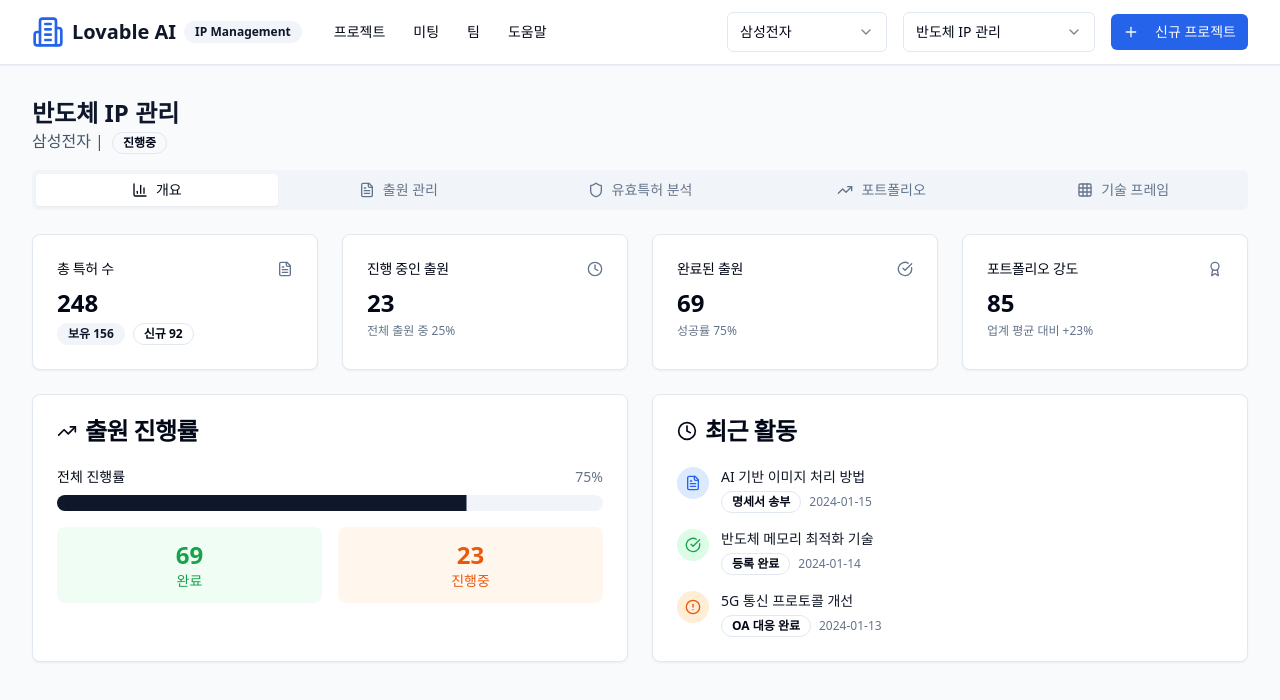
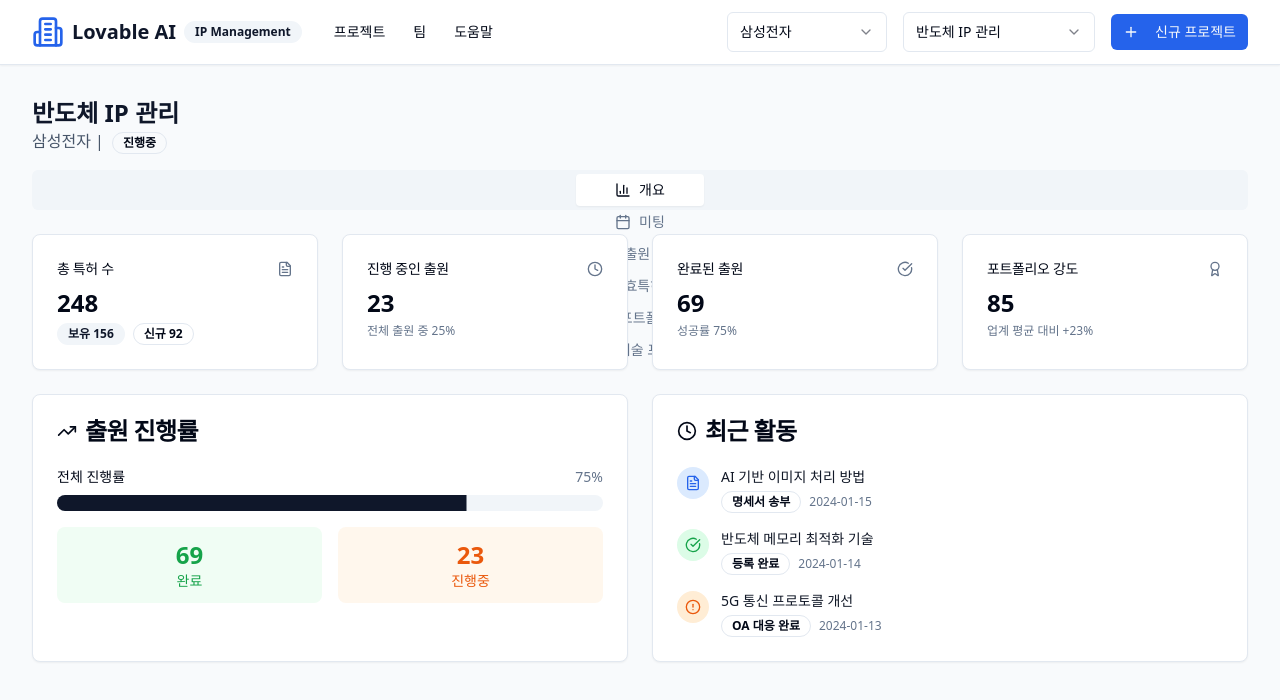
Before and after one commit to Sujeong-priv/lovable-ip-compass, a React (Vite) app: page / in a window 1280 px wide. Shown: the top 700 px of the page. Built offline with nearby package versions, Linux system fonts and the light colour scheme.

Commit message:
Refactor: Update top menu bar
Updated the top menu bar to include the "미팅 히스토리" option, as requested.

```diff
--- a/src/components/AppHeader.tsx
+++ b/src/components/AppHeader.tsx
@@ -11,9 +11,7 @@ import {
   MenubarSeparator,
   MenubarTrigger,
 } from '@/components/ui/menubar';
-import { Dialog, DialogContent, DialogHeader, DialogTitle } from '@/components/ui/dialog';
 import { Building2, Plus, Calendar, Users, FileText, Settings, HelpCircle } from 'lucide-react';
-import { MeetingHistory } from '@/components/MeetingHistory';
 
 interface Customer {
   id: string;
@@ -46,8 +44,6 @@ export const AppHeader: React.FC<AppHeaderProps> = ({
   onCustomerChange,
   onProjectChange
 }) => {
-  const [isMeetingHistoryOpen, setIsMeetingHistoryOpen] = useState(false);
-
   return (
     <div className="bg-white border-b border-slate-200 shadow-sm">
       <div className="max-w-7xl mx-auto px-4 sm:px-6 lg:px-8">
@@ -76,25 +72,6 @@ export const AppHeader: React.FC<AppHeaderProps> = ({
                   <MenubarItem>
                     <FileText className="h-4 w-4 mr-2" />
                     보고서 생성
-                  </MenubarItem>
-                </MenubarContent>
-              </MenubarMenu>
-
-              <MenubarMenu>
-                <MenubarTrigger className="px-3 py-1">미팅</MenubarTrigger>
-                <MenubarContent>
-                  <MenubarItem onClick={() => setIsMeetingHistoryOpen(true)}>
-                    <Calendar className="h-4 w-4 mr-2" />
-                    미팅 히스토리
-                  </MenubarItem>
-                  <MenubarItem>
-                    <Plus className="h-4 w-4 mr-2" />
-                    새 미팅 등록
-                  </MenubarItem>
-                  <MenubarSeparator />
-                  <MenubarItem>
-                    <FileText className="h-4 w-4 mr-2" />
-                    미팅 자료 관리
                   </MenubarItem>
                 </MenubarContent>
               </MenubarMenu>
@@ -165,16 +142,6 @@ export const AppHeader: React.FC<AppHeaderProps> = ({
           </div>
         </div>
       </div>
-
-      {/* 미팅 히스토리 다이얼로그 */}
-      <Dialog open={isMeetingHistoryOpen} onOpenChange={setIsMeetingHistoryOpen}>
-        <DialogContent className="max-w-7xl max-h-[90vh] overflow-y-auto">
-          <DialogHeader>
-            <DialogTitle>미팅 히스토리</DialogTitle>
-          </DialogHeader>
-          <MeetingHistory />
-        </DialogContent>
-      </Dialog>
     </div>
   );
 };
--- a/src/components/ProjectTabs.tsx
+++ b/src/components/ProjectTabs.tsx
@@ -7,13 +7,15 @@ import {
   Shield,
   TrendingUp,
   Grid3X3,
-  BarChart3
+  BarChart3,
+  Calendar
 } from 'lucide-react';
 import { ApplicationProject } from '@/components/ApplicationProject';
 import { ValidPatentAnalysis } from '@/components/ValidPatentAnalysis';
 import { IPPortfolio } from '@/components/IPPortfolio';
 import { TechFramework } from '@/components/TechFramework';
 import { ProjectOverview } from '@/components/ProjectOverview';
+import { MeetingHistory } from '@/components/MeetingHistory';
 
 interface Customer {
   id: string;
@@ -46,6 +48,10 @@ export const ProjectTabs: React.FC<ProjectTabsProps> = ({
   activeTab,
   onTabChange
 }) => {
+  // Calculate the number of tabs for grid layout
+  const tabCount = 2 + currentProject.features.length; // overview + meeting + feature tabs
+  const gridCols = `grid-cols-${Math.min(tabCount, 6)}`;
+
   return (
     <div className="mb-6">
       <div className="flex items-center justify-between mb-4">
@@ -61,10 +67,15 @@ export const ProjectTabs: React.FC<ProjectTabsProps> = ({
       </div>
 
       <Tabs value={activeTab} onValueChange={onTabChange} className="w-full">
-        <TabsList className="grid w-full grid-cols-5 bg-slate-100">
+        <TabsList className={`grid w-full ${gridCols} bg-slate-100`}>
           <TabsTrigger value="overview" className="flex items-center space-x-2">
             <BarChart3 className="h-4 w-4" />
             <span>개요</span>
+          </TabsTrigger>
+
+          <TabsTrigger value="meeting" className="flex items-center space-x-2">
+            <Calendar className="h-4 w-4" />
+            <span>미팅</span>
           </TabsTrigger>
 
           {currentProject.features.includes('application') && (
@@ -101,6 +112,10 @@ export const ProjectTabs: React.FC<ProjectTabsProps> = ({
             projectId={selectedProject}
             customerId={selectedCustomer}
           />
+        </TabsContent>
+
+        <TabsContent value="meeting" className="mt-6">
+          <MeetingHistory />
         </TabsContent>
 
         {currentProject.features.includes('application') && (
```
